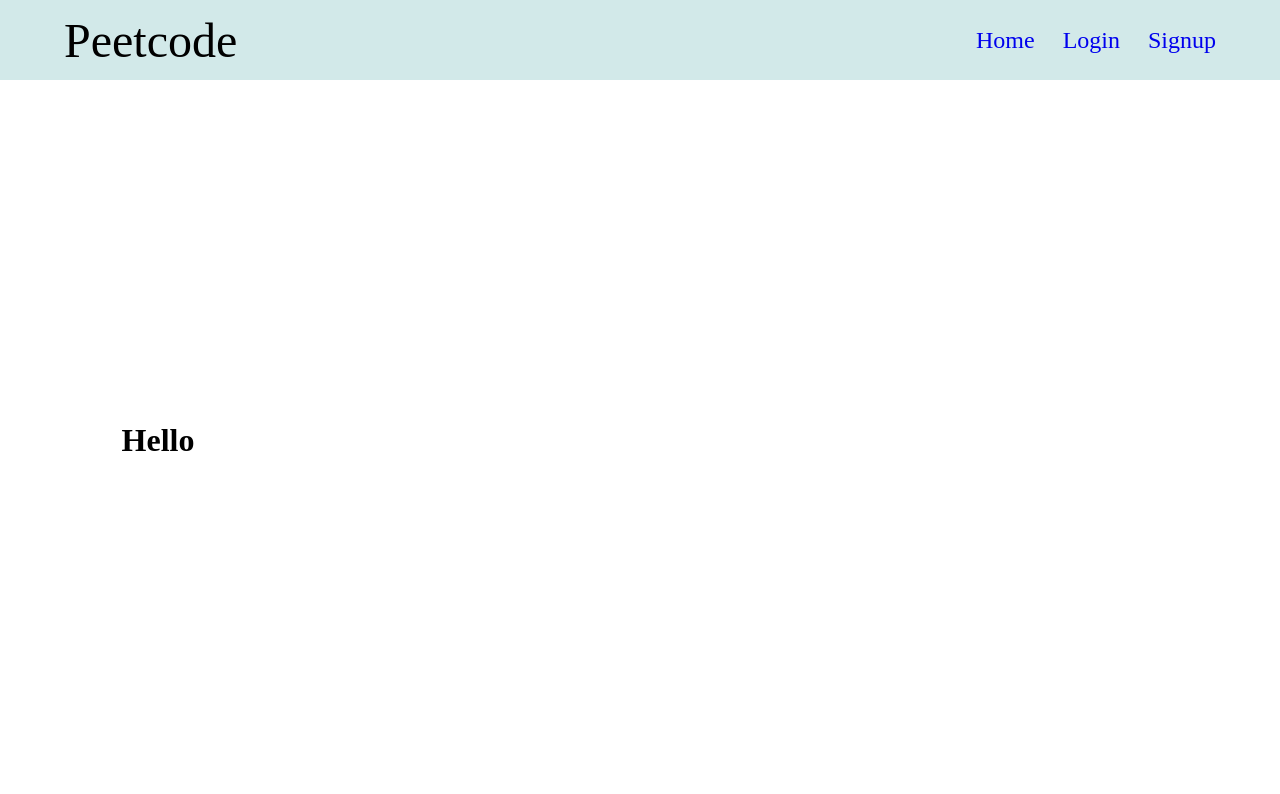
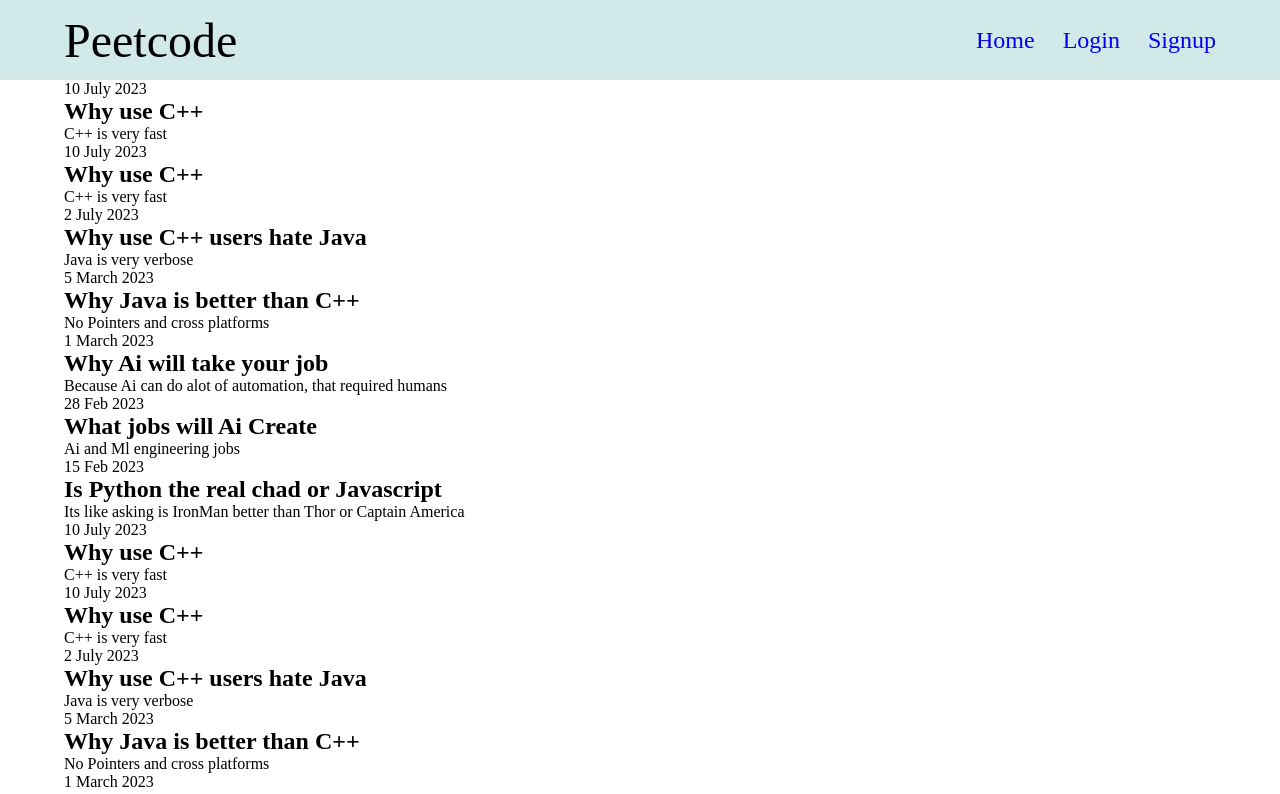
Before and after one commit to hkirat/react-assignment, a React (Vite) app: page / in a window 1280 px wide. Shown: the top 794 px of the page. Built offline with nearby package versions, Linux system fonts and the light colour scheme.

Commit message:
Add dynamic blogs in home page

```diff
--- a/src/App.jsx
+++ b/src/App.jsx
@@ -2,7 +2,7 @@ import { BrowserRouter, Routes, Route } from 'react-router-dom';
 import Layout from './pages/layout/Layout.jsx';
 import Home from './pages/home/Home.jsx';
 import Login from './pages/login/Login.jsx';
-import Signup from './pages/Signup.jsx';
+import Signup from './pages/signup/Signup.jsx';
 import Problemsets from './pages/Problemsets.jsx';
 /*
  * Temporary problems array schema
--- a/src/pages/Signup.jsx
+++ /dev/null
@@ -1,5 +0,0 @@
-export default function Signup() {
-  return (
-    <h1>Signup page</h1>
-  )
-}
--- /dev/null
+++ b/src/pages/home/BlogData.jsx
@@ -0,0 +1,74 @@
+const blogData = [
+  {
+      title : "Why use C++",
+      date : "10 July 2023",
+      content : "C++ is very fast"
+  },
+  {
+      title : "Why use C++",
+      date : "10 July 2023",
+      content : "C++ is very fast"
+  },
+  {
+      title : "Why use C++ users hate Java",
+      date : "2 July 2023",
+      content : "Java is very verbose"
+  },
+  {
+      title : "Why Java is better than C++",
+      date : "5 March 2023",
+      content : "No Pointers and cross platforms"
+  },
+  {
+      title : "Why Ai will take your job",
+      date : "1 March 2023",
+      content : "Because Ai can do alot of automation, that required humans"
+  },
+  {
+      title : "What jobs will Ai Create",
+      date : "28 Feb 2023",
+      content : "Ai and Ml engineering jobs"
+  },
+  {
+      title : "Is Python the real chad or Javascript",
+      date : "15 Feb 2023",
+      content : "Its like asking is IronMan better than Thor or Captain America"
+  },
+  {
+      title : "Why use C++",
+      date : "10 July 2023",
+      content : "C++ is very fast"
+  },
+  {
+      title : "Why use C++",
+      date : "10 July 2023",
+      content : "C++ is very fast"
+  },
+  {
+      title : "Why use C++ users hate Java",
+      date : "2 July 2023",
+      content : "Java is very verbose"
+  },
+  {
+      title : "Why Java is better than C++",
+      date : "5 March 2023",
+      content : "No Pointers and cross platforms"
+  },
+  {
+      title : "Why Ai will take your job",
+      date : "1 March 2023",
+      content : "Because Ai can do alot of automation, that required humans"
+  },
+  {
+      title : "What jobs will Ai Create",
+      date : "28 Feb 2023",
+      content : "Ai and Ml engineering jobs"
+  },
+  {
+      title : "Is Python the real chad or Javascript",
+      date : "15 Feb 2023",
+      content : "Its like asking is IronMan better than Thor or Captain America"
+  },
+]
+
+export default blogData;
--- /dev/null
+++ b/src/pages/home/Home.css
@@ -0,0 +1,3 @@
+.main {
+  width: 100%;
+}
--- a/src/pages/home/Home.jsx
+++ b/src/pages/home/Home.jsx
@@ -1,9 +1,29 @@
-export default function Home() {
+import blogData from "./BlogData.jsx";
+import "./Home.css";
+
+function Blogs( {blogData} ) {
+  const blogs = blogData.map((blog, key) => {
+    return (
+      <li key={key}>
+        <p className="date">{blog.date}</p>
+        <h2 className="title">{blog.title}</h2>
+        <p className="content">{blog.content}</p>
+      </li>
+    )
+  })
 
   return (
-    <div className="body">
+    <ol className="blogs">
+      {blogs}
+    </ol>
+  )
+}
+
+export default function Home() {
+  return (
+    <div className="main">
       <div className="container">
-        <h1>Hello</h1>
+        <Blogs blogData={blogData} />
       </div>
     </div>
   )
--- a/src/pages/layout/Layout.css
+++ b/src/pages/layout/Layout.css
@@ -17,8 +17,17 @@ li {
   list-style: none;
 }
 
+.body {
+  display: flex;
+  justify-content: center;
+  width: 100%;
+  height: max-content;
+}
+
 .container {
   width: 90%;
+  margin-left: auto;
+  margin-right: auto;
 }
 
 .fill-page {
@@ -58,9 +67,3 @@ li {
   height: 100%;
   margin: 0 0 0 auto;
 }
-
-.body {
-  display: flex;
-  justify-content: center;
-  width: 100%;
-}
--- a/src/pages/layout/Layout.jsx
+++ b/src/pages/layout/Layout.jsx
@@ -21,11 +21,7 @@ export default function Layout() {
   return (
     <>
       <Navbar />
-      <div class="body">
-        <div class="container">
-          <Outlet />
-        </div>
-      </div>
+      <Outlet />
     </>
   )
 }
--- a/src/pages/login/Login.css
+++ b/src/pages/login/Login.css
@@ -1,53 +1,5 @@
-button {
-  width: 10rem;
-  font-size: 1.2rem;
-}
-
-form {
-  align-items: center;
-  display: flex;
-  flex-direction: column;
-  justfiy-content: center;
-  width: 100%;
-}
-
-label {
-  align-items: center;
-  display: flex;
-  font-size: 1.2rem;
-}
-
-input {
-  width: 14rem;
-  font-size: 1.2rem;
-}
-
-.body {
-  height: 720px;
-  align-items: center;
-}
-
 .center {
   display: flex;
   justify-content: center;
   align-items: center;
 }
-
-.field {
-  display: flex;
-  justify-content: space-around;
-  width: 100%;
-}
-
-.form-box {
-  align-items: center;
-  border-color: black;
-  border-radius: 2rem;
-  border-style: solid;
-  border-width: 0.4rem;
-  display: flex;
-  flex-direction: column;
-  justify-content: space-around;
-  width: 30rem;
-  height: 20rem;
-}
--- /dev/null
+++ b/src/pages/signup/Signup.css
@@ -0,0 +1,49 @@
+button {
+  width: 10rem;
+  font-size: 1.2rem;
+}
+
+form {
+  align-items: center;
+  display: flex;
+  flex-direction: column;
+  justfiy-content: center;
+  width: 100%;
+}
+
+label {
+  align-items: center;
+  display: flex;
+  font-size: 1.2rem;
+}
+
+input {
+  width: 14rem;
+  font-size: 1.2rem;
+}
+
+
+.center {
+  display: flex;
+  justify-content: center;
+  align-items: center;
+}
+
+.field {
+  display: flex;
+  justify-content: space-around;
+  width: 100%;
+}
+
+.form-box {
+  align-items: center;
+  border-color: black;
+  border-radius: 2rem;
+  border-style: solid;
+  border-width: 0.4rem;
+  display: flex;
+  flex-direction: column;
+  justify-content: space-around;
+  width: 30rem;
+  height: 20rem;
+}
--- /dev/null
+++ b/src/pages/signup/Signup.jsx
@@ -0,0 +1,12 @@
+import UserForm from "../../components/userform/UserForm.jsx"
+import "./Signup.css";
+
+export default function Signup() {
+  return (
+    <>
+      <div class="center">
+        <UserForm type="Signup"/>
+      </div>
+    </>
+  )
+}
```
